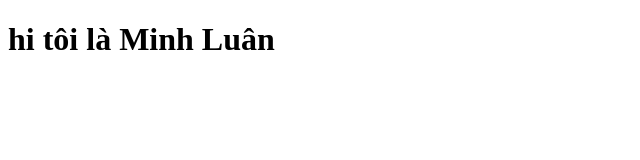
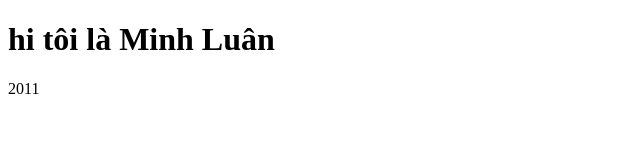
Before and after one commit to luan-bin/First-Project, a plain HTML site: page index.html in a window 1280 px wide. Shown: the full height of the page, 0-640 px from the left. Drawn offline with Linux system fonts and the light colour scheme.

Commit message:
new css and update html

```diff
--- a/index.html
+++ b/index.html
@@ -7,5 +7,7 @@
 </head>
 <body>
     <h1>hi tôi là Minh Luân</h1>
+    <p>2011</p>
+
 </body>
 </html>
```
Also changed, not shown: index.css (added).
